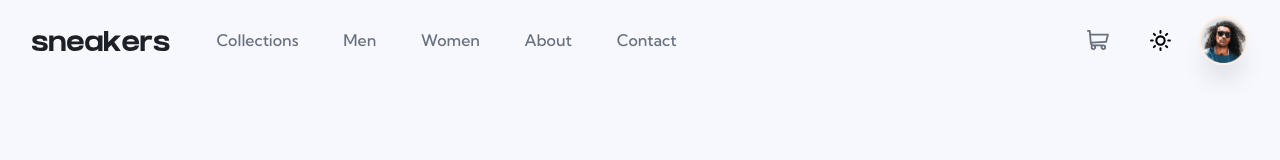
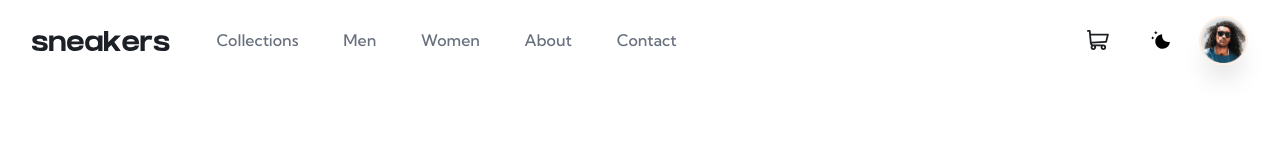
Before and after one commit to SameerJS6/Reactfolio, a React (Vite) app in the folder E-Commerce-Product-Page/: page / in a window 1280 px wide. Shown: the top 160 px of the page. Built offline with nearby package versions, Linux system fonts and the light colour scheme.

Commit message:
Sorting and Cleanup

```diff
--- a/E-Commerce-Product-Page/src/App.css
+++ b/E-Commerce-Product-Page/src/App.css
@@ -69,5 +69,6 @@
 body {
     font-family: var(--ff-primary);
     background-color: var(--grey-100);
+    background-color: var(--white);
     transition: background-color var(--t-350ms);
 }
--- a/E-Commerce-Product-Page/src/components/ShoppingCart.jsx
+++ b/E-Commerce-Product-Page/src/components/ShoppingCart.jsx
@@ -1,10 +1,13 @@
 import React from 'react'
+// import './Styles/NavButtons.css'
+import './Styles/Navbar.css'
 
 export default function ShoppingCart() {
   return (
     <div>
       <button className="cart">
-      <svg width="22" height="20" xmlns="http://www.w3.org/2000/svg"><path d="M20.925 3.641H3.863L3.61.816A.896.896 0 0 0 2.717 0H.897a.896.896 0 1 0 0 1.792h1l1.031 11.483c.073.828.52 1.726 1.291 2.336C2.83 17.385 4.099 20 6.359 20c1.875 0 3.197-1.87 2.554-3.642h4.905c-.642 1.77.677 3.642 2.555 3.642a2.72 2.72 0 0 0 2.717-2.717 2.72 2.72 0 0 0-2.717-2.717H6.365c-.681 0-1.274-.41-1.53-1.009l14.321-.842a.896.896 0 0 0 .817-.677l1.821-7.283a.897.897 0 0 0-.87-1.114ZM6.358 18.208a.926.926 0 0 1 0-1.85.926.926 0 0 1 0 1.85Zm10.015 0a.926.926 0 0 1 0-1.85.926.926 0 0 1 0 1.85Zm2.021-7.243-13.8.81-.57-6.341h15.753l-1.383 5.53Z" fill="#69707D" fillRule="nonzero"/>
+      <svg className="cart-svg" width="22" height="20" xmlns="http://www.w3.org/2000/svg">
+        <path d="M20.925 3.641H3.863L3.61.816A.896.896 0 0 0 2.717 0H.897a.896.896 0 1 0 0 1.792h1l1.031 11.483c.073.828.52 1.726 1.291 2.336C2.83 17.385 4.099 20 6.359 20c1.875 0 3.197-1.87 2.554-3.642h4.905c-.642 1.77.677 3.642 2.555 3.642a2.72 2.72 0 0 0 2.717-2.717 2.72 2.72 0 0 0-2.717-2.717H6.365c-.681 0-1.274-.41-1.53-1.009l14.321-.842a.896.896 0 0 0 .817-.677l1.821-7.283a.897.897 0 0 0-.87-1.114ZM6.358 18.208a.926.926 0 0 1 0-1.85.926.926 0 0 1 0 1.85Zm10.015 0a.926.926 0 0 1 0-1.85.926.926 0 0 1 0 1.85Zm2.021-7.243-13.8.81-.57-6.341h15.753l-1.383 5.53Z" fill="" fillRule="nonzero"/>
       </svg>
       </button>
     </div>
--- a/E-Commerce-Product-Page/src/components/ThemeToggle.jsx
+++ b/E-Commerce-Product-Page/src/components/ThemeToggle.jsx
@@ -1,23 +1,24 @@
 import React, { useState } from 'react'
-import './Styles/ThemeToggle.css'
+import './Styles/Navbar.css'
 
-export default function ThemeToggle() {
-  const [svg, setSvg] = useState( <svg width="25px" height="25px" viewBox="0 0 24 24" xmlns="http://www.w3.org/2000/svg" fill="none">
-  <path stroke="#000000" strokeLinecap="round" strokeWidth="2" d="M12 4.5V3m0 18v-1.5m9-7.5h-1.5m-15 0H3m14.303-5.303l1.061-1.061M5.636 18.364l1.06-1.06m11.668 1.06l-1.06-1.06M6.696 6.696L5.636 5.636M16 12a4 4 0 11-8 0 4 4 0 018 0z"/>
-</svg> )
+export default function ThemeToggle(props) {
+  const [theme, setTheme] = useState(false)
 
-const HandleTheme = () => {
-  setSvg( <svg width="25px" height="25px" viewBox="0 0 24 24" fill="none" xmlns="http://www.w3.org/2000/svg">
-  <path d="M20.9931 13.3127C20.5158 13.435 20.0155 13.5 19.5 13.5C16.1863 13.5 13.5 10.8137 13.5 7.5C13.5 6.98452 13.565 6.48422 13.6873 6.00686C9.9664 6.17045 7 9.2388 7 13C7 16.866 10.134 20 14 20C17.7612 20 20.8295 17.0336 20.9931 13.3127Z" fill="#000000"/>
-  <path fillRule="evenodd" clip-rule="evenodd" d="M4.5 8.25C4.77614 8.25 5 8.47386 5 8.75V10.25C5 10.5261 4.77614 10.75 4.5 10.75C4.22386 10.75 4 10.5261 4 10.25V8.75C4 8.47386 4.22386 8.25 4.5 8.25Z" fill="#000000"/>
-  <path fillRule="evenodd" clip-rule="evenodd" d="M3.25 9.5C3.25 9.22386 3.47386 9 3.75 9H5.25C5.52614 9 5.75 9.22386 5.75 9.5C5.75 9.77614 5.52614 10 5.25 10H3.75C3.47386 10 3.25 9.77614 3.25 9.5Z" fill="#000000"/>
-  <path fillRule="evenodd" clip-rule="evenodd" d="M7.5 3C7.77614 3 8 3.22386 8 3.5V5.5C8 5.77614 7.77614 6 7.5 6C7.22386 6 7 5.77614 7 5.5V3.5C7 3.22386 7.22386 3 7.5 3Z" fill="#000000"/>
-  <path fillRule="evenodd" clip-rule="evenodd" d="M6 4.5C6 4.22386 6.22386 4 6.5 4H8.5C8.77614 4 9 4.22386 9 4.5C9 4.77614 8.77614 5 8.5 5H6.5C6.22386 5 6 4.77614 6 4.5Z" fill="#000000"/>
-</svg>)
-}
   return (
     <div>
-      <button className="theme" onClick={HandleTheme}> {svg} </button>
+      <button className="theme" onClick={() => setTheme(!theme)}>
+      {!theme && <svg className="moon-svg" width="25px" height="25px" viewBox="0 0 24 24" fill="none" xmlns="http://www.w3.org/2000/svg">
+        <path d="M20.9931 13.3127C20.5158 13.435 20.0155 13.5 19.5 13.5C16.1863 13.5 13.5 10.8137 13.5 7.5C13.5 6.98452 13.565 6.48422 13.6873 6.00686C9.9664 6.17045 7 9.2388 7 13C7 16.866 10.134 20 14 20C17.7612 20 20.8295 17.0336 20.9931 13.3127Z" fill="#000000"/>
+        <path fillRule="evenodd" clipRule="evenodd" d="M4.5 8.25C4.77614 8.25 5 8.47386 5 8.75V10.25C5 10.5261 4.77614 10.75 4.5 10.75C4.22386 10.75 4 10.5261 4 10.25V8.75C4 8.47386 4.22386 8.25 4.5 8.25Z" fill="#000000"/>
+        <path fillRule="evenodd" clipRule="evenodd" d="M3.25 9.5C3.25 9.22386 3.47386 9 3.75 9H5.25C5.52614 9 5.75 9.22386 5.75 9.5C5.75 9.77614 5.52614 10 5.25 10H3.75C3.47386 10 3.25 9.77614 3.25 9.5Z" fill="#000000"/>
+        <path fillRule="evenodd" clipRule="evenodd" d="M7.5 3C7.77614 3 8 3.22386 8 3.5V5.5C8 5.77614 7.77614 6 7.5 6C7.22386 6 7 5.77614 7 5.5V3.5C7 3.22386 7.22386 3 7.5 3Z" fill="#000000"/>
+        <path fillRule="evenodd" clipRule="evenodd" d="M6 4.5C6 4.22386 6.22386 4 6.5 4H8.5C8.77614 4 9 4.22386 9 4.5C9 4.77614 8.77614 5 8.5 5H6.5C6.22386 5 6 4.77614 6 4.5Z" fill="#000000"/>
+      </svg>}
+
+      {theme && <svg className="sun-svg" width="25px" height="25px" viewBox="0 0 24 24" xmlns="http://www.w3.org/2000/svg" fill="none">
+        <path stroke="#000000" strokeLinecap="round" strokeWidth="2" d="M12 4.5V3m0 18v-1.5m9-7.5h-1.5m-15 0H3m14.303-5.303l1.061-1.061M5.636 18.364l1.06-1.06m11.668 1.06l-1.06-1.06M6.696 6.696L5.636 5.636M16 12a4 4 0 11-8 0 4 4 0 018 0z"/>
+      </svg>}
+       </button>
     </div>
   )
 }
```
